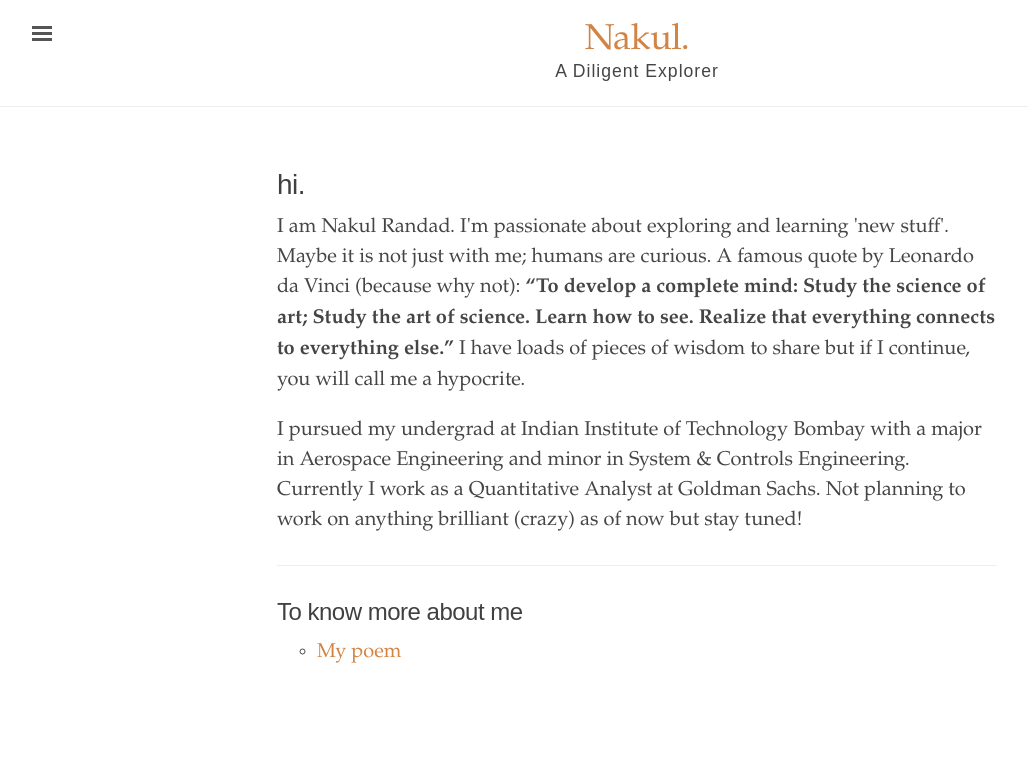
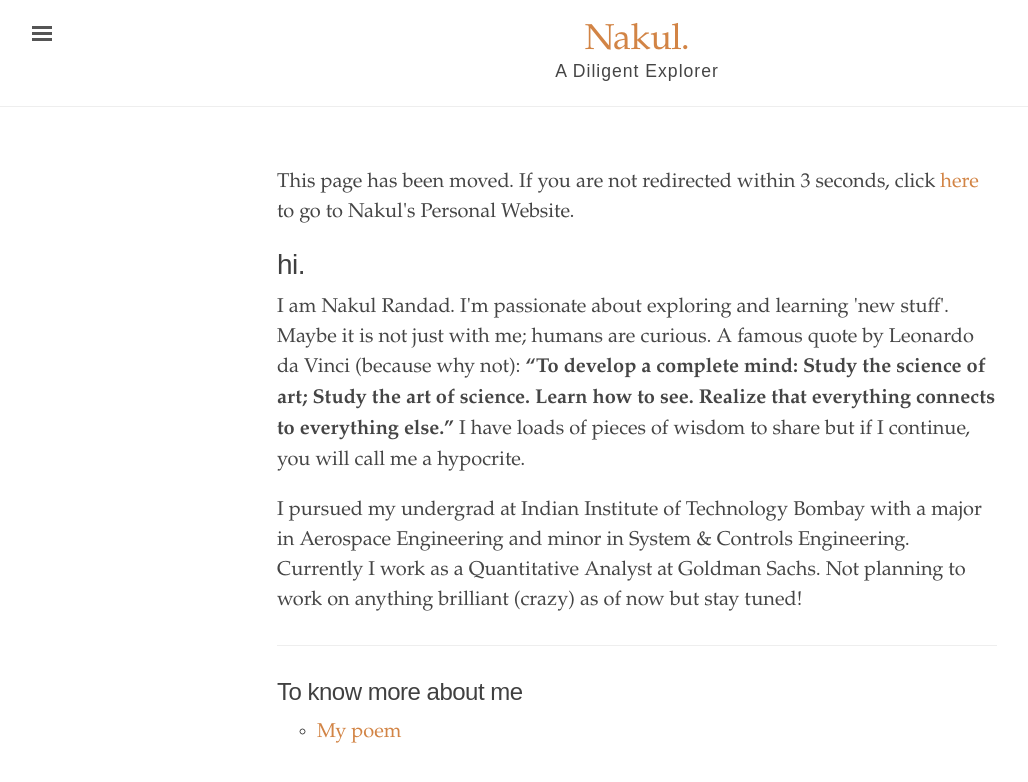
Before and after one commit to nakulrandad/nakulrandad.github.io, a Jekyll site: the page built from index.html, in a window 1280 px wide. Shown: the top 782 px of the page, without its empty margins (3-1031 px from the left). Built offline with Jekyll 4.4.1, drawn with Linux system fonts in a browser that asks for light colours.

Commit message:
Update index.html

```diff
--- a/index.html
+++ b/index.html
@@ -2,6 +2,20 @@
 layout: default
 title: "Nakul's Website"
 ---
+
+<!DOCTYPE html>
+<html lang="en-us">
+<html>
+    <head>
+        <title>Nakul's Old Personal Website</title>
+     <meta charset="UTF-8" />
+     <meta http-equiv="refresh" content="3; URL=https://www.nakulrandad.com" />
+   </head>
+   <body>
+     <p>This page has been moved. If you are not redirected within 3 seconds, click <a href="https://www.nakulrandad.com">here</a> to go to Nakul's Personal Website.</p>
+   </body>
+</html>
+
 <div class="introduction">
   <h1>hi.</h1>
 
```
